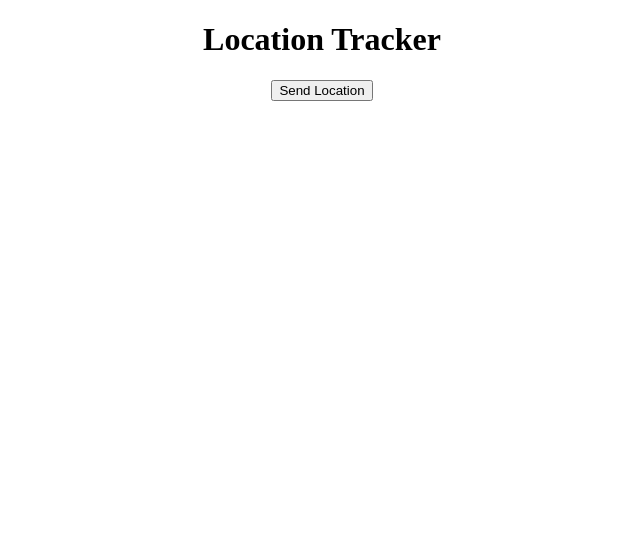
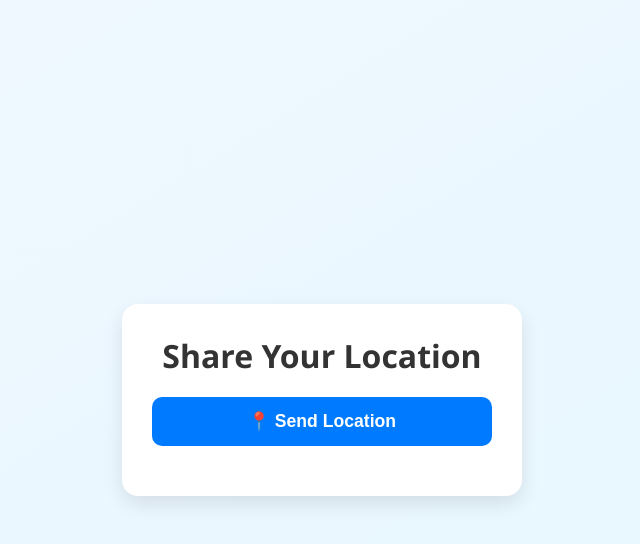
Before and after one commit to rajnish8016/location-app, a website: page public/index.html in a window 1280 px wide. Shown: the whole page, without its empty margins (318-958 px from the left). Drawn offline with Linux system fonts and the light colour scheme.

```diff
--- a/public/index.html
+++ b/public/index.html
@@ -2,18 +2,15 @@
 <html lang="en">
 <head>
   <meta charset="UTF-8" />
-  <title>Location Tracker</title>
-  <style>
-    div{
-      text-align: center;
-    }
-  </style>
+  <meta name="viewport" content="width=device-width, initial-scale=1.0"/>
+  <title>Location Sender</title>
+  <link rel="stylesheet" href="style.css" />
 </head>
 <body>
-  <div>
-      <h1>Location Tracker</h1>
-      <button onclick="sendLocation()">Send Location</button>
-
+  <div class="container">
+    <h1>Share Your Location</h1>
+    <button id="sendBtn">📍 Send Location</button>
+    <p id="status"></p>
   </div>
   <script src="script.js"></script>
 </body>
--- /dev/null
+++ b/public/style.css
@@ -0,0 +1,54 @@
+* {
+  margin: 0;
+  padding: 0;
+  box-sizing: border-box;
+}
+
+body {
+  font-family: 'Segoe UI', Tahoma, Geneva, Verdana, sans-serif;
+  background: linear-gradient(to bottom right, #f0f8ff, #e6f7ff);
+  height: 100vh;
+  display: flex;
+  justify-content: center;
+  align-items: center;
+  padding: 20px;
+}
+
+.container {
+  background-color: #fff;
+  padding: 30px;
+  border-radius: 16px;
+  box-shadow: 0 8px 20px rgba(0, 0, 0, 0.1);
+  width: 100%;
+  max-width: 400px;
+  text-align: center;
+}
+
+h1 {
+  margin-bottom: 20px;
+  color: #333;
+}
+
+button#sendBtn {
+  padding: 14px 20px;
+  font-size: 1.1rem;
+  font-weight: bold;
+  border: none;
+  border-radius: 10px;
+  background-color: #007bff;
+  color: white;
+  cursor: pointer;
+  transition: background 0.3s ease;
+  width: 100%;
+}
+
+button#sendBtn:hover {
+  background-color: #0056b3;
+}
+
+#status {
+  margin-top: 20px;
+  color: #333;
+  font-size: 0.95rem;
+  word-wrap: break-word;
+}
```
